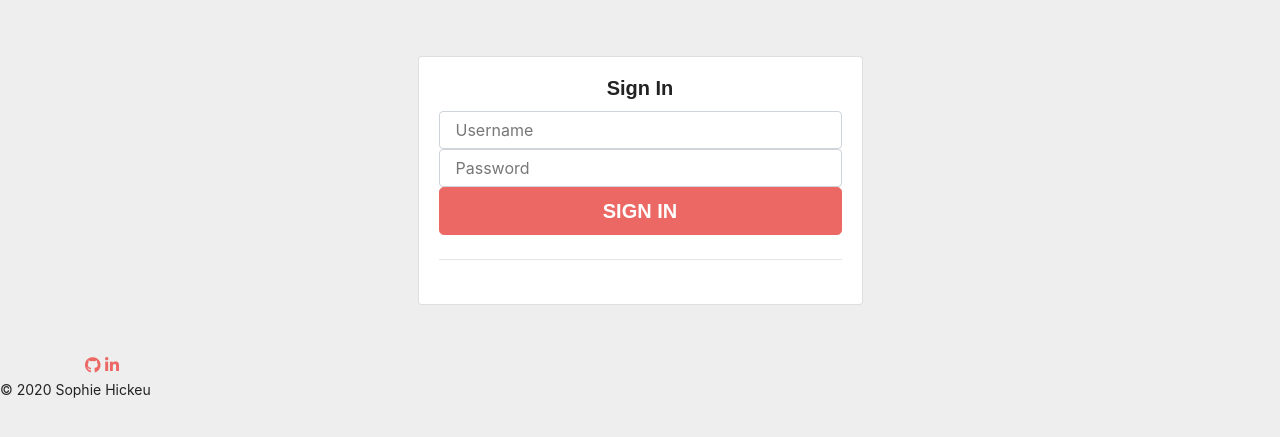
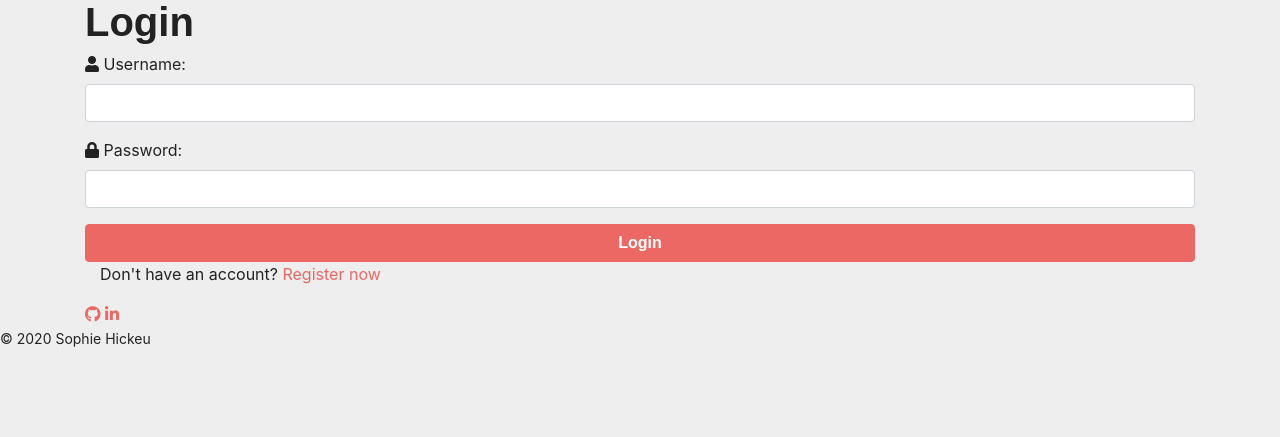
Before and after one commit to SophieH93/myCookbook, a Flask app: page /login in a window 1280 px wide. Shown: the part 59-496 px from the top of the page. Run offline with Flask 2, Linux system fonts and the light colour scheme; some libraries are stand-ins or nearby versions; some web fonts are replaced.

Commit message:
added icons and removed unneccessary code

```diff
--- a/templates/pages/login.html
+++ b/templates/pages/login.html
@@ -1,25 +1,29 @@
-{% extends 'layout/base.html' %}
-{% block content %}
-<h1 class="account-nav__title"></h1>
-  <div class="container">
+{% extends 'layout/base.html' %} {% block content %}
+
+ <section class="container" id="login">
     <div class="row">
-      <div class="col-sm-9 col-md-7 col-lg-5 mx-auto">
-        <div class="card card-signin my-5">
-          <div class="card-body">
-            <h5 class="card-title text-center">Sign In</h5>
+      <div class="col">
+      <h1>Login</h1>
+
             <form method="POST" class="form-signin">
-              <div class="form-label-group">
-                <input type="username" name="username" id="username" class="form-control" placeholder="Username">
+              <div class="form-group">
+              <i class="fas fa-user"></i> <label for="username">Username:</label>
+                <input type="username" name="username" id="username" class="form-control" required>
               </div>
-              <div class="form-label-group">
-                <input type="password" name="password" id="password" class="form-control" placeholder="Password" required>
+              <div class="form-group">
+              <i class="fas fa-lock"></i>  <label for="password">Password:</label>
+                <input type="password" name="password" id="password" class="form-control" required>
               </div>
-              <button class="btn btn-lg btn-primary btn-block text-uppercase" type="submit">Sign in</button>
-              <hr class="my-4">
+              <button class="btn loginBtn btn-primary btn-block" type="submit">Login</button>
             </form>
+            <div class="col">
+               <p>Don't have an account?  <a href="{{url_for('register')}}">Register now</a></p>
+            </div>
+
           </div>
         </div>
-      </div>
-    </div>
-  </div>
+
+  </section>
+
+
 {% endblock %}
```
